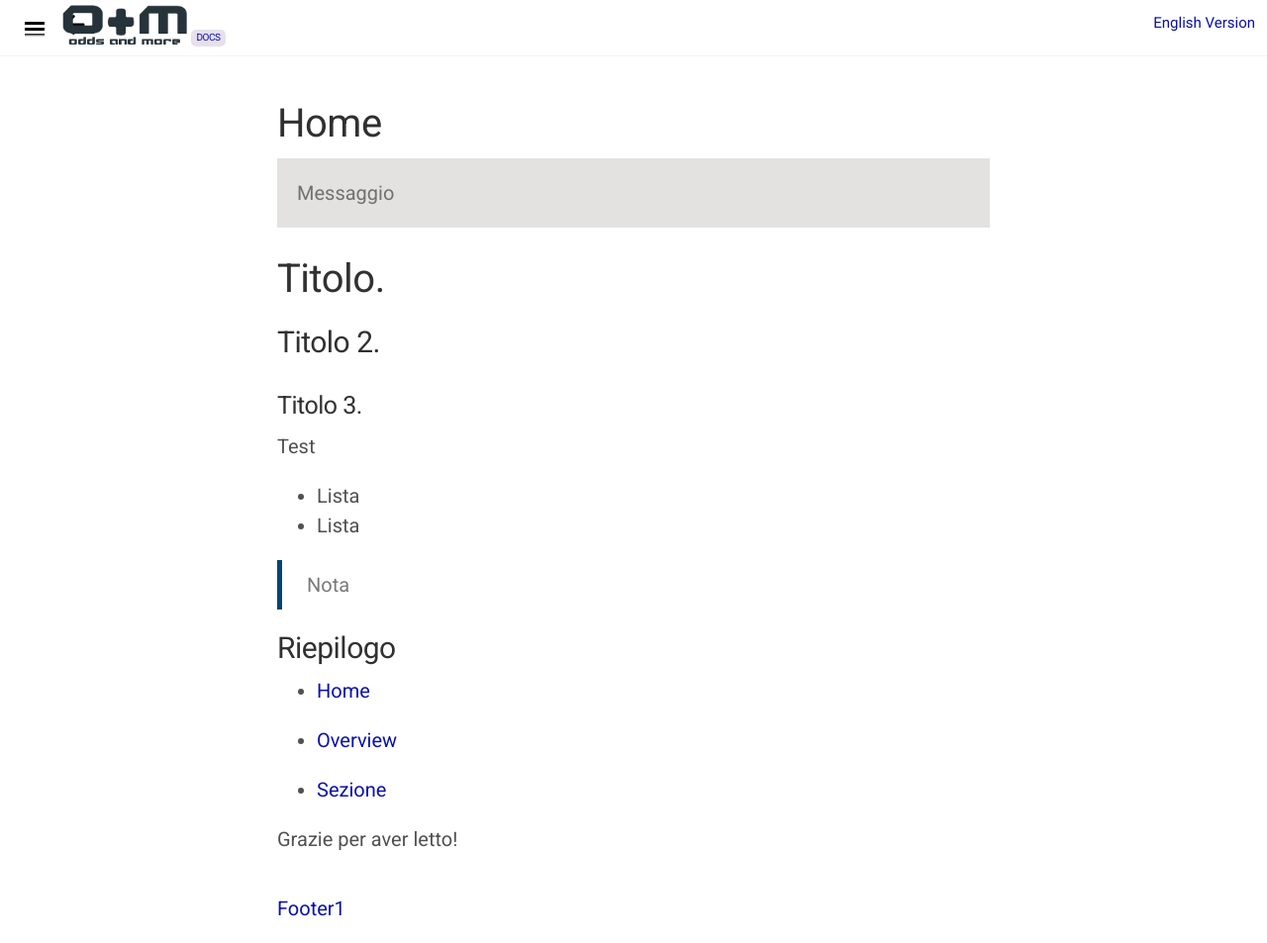
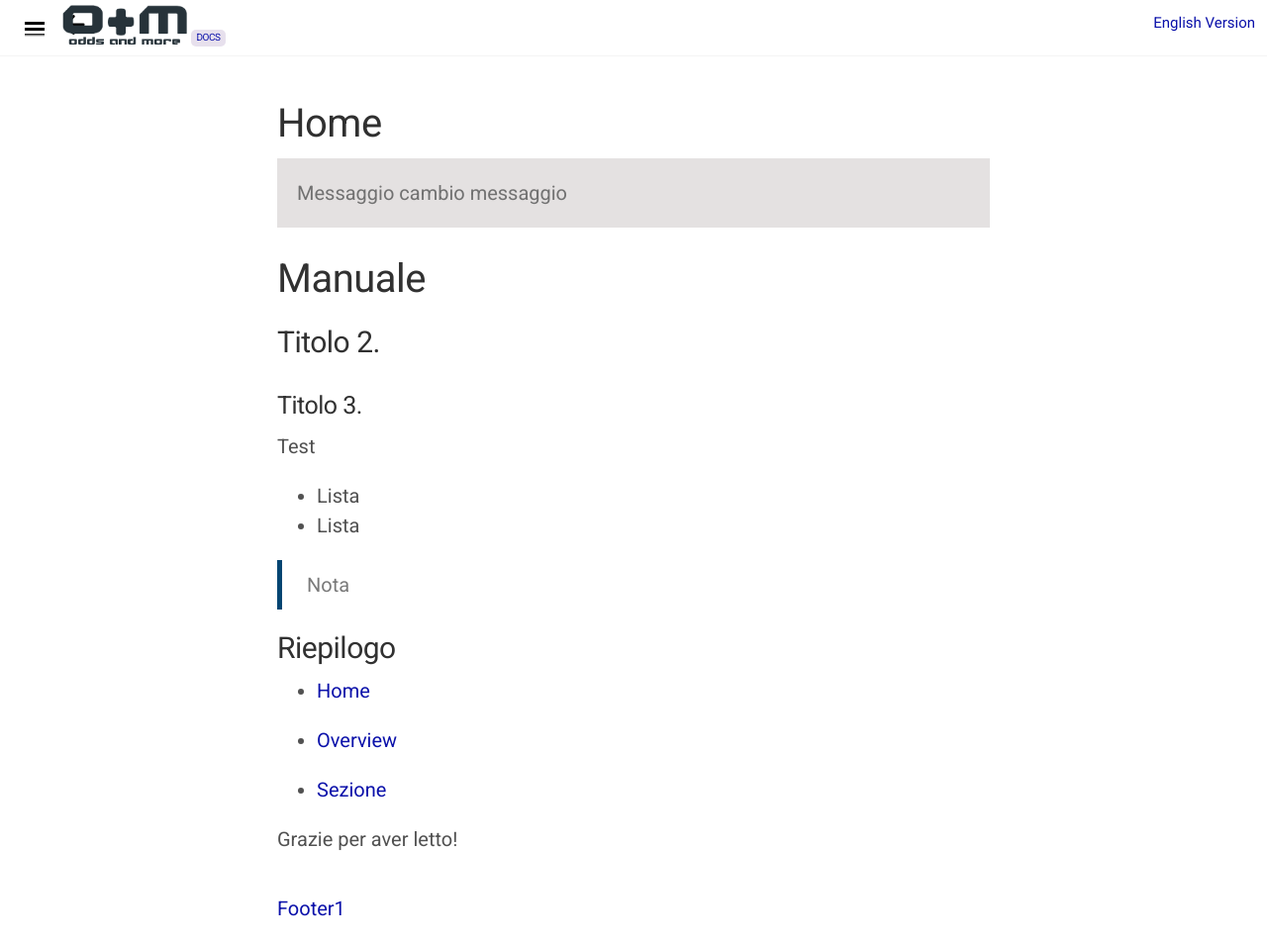
Before and after one commit to docsforodds/docs, a Jekyll site: the page built from docs/it/index.md, in a window 1280 px wide and 953 px high. Shown: the whole window at 99% size. Built offline with Jekyll 4.4.1, drawn with Linux system fonts in a browser that asks for light colours; nearby versions of some CDN libraries.

Commit message:
Cambiata la home page

```diff
--- a/docs/it/index.md
+++ b/docs/it/index.md
@@ -5,10 +5,11 @@ sort: 0
 category: main
 ---
 <p class="message">
-   Messaggio
+   Messaggio cambio messaggio
+
 </p>
 
-# Titolo.
+# Manuale
 ## Titolo 2.
 ### Titolo 3.
 
```
